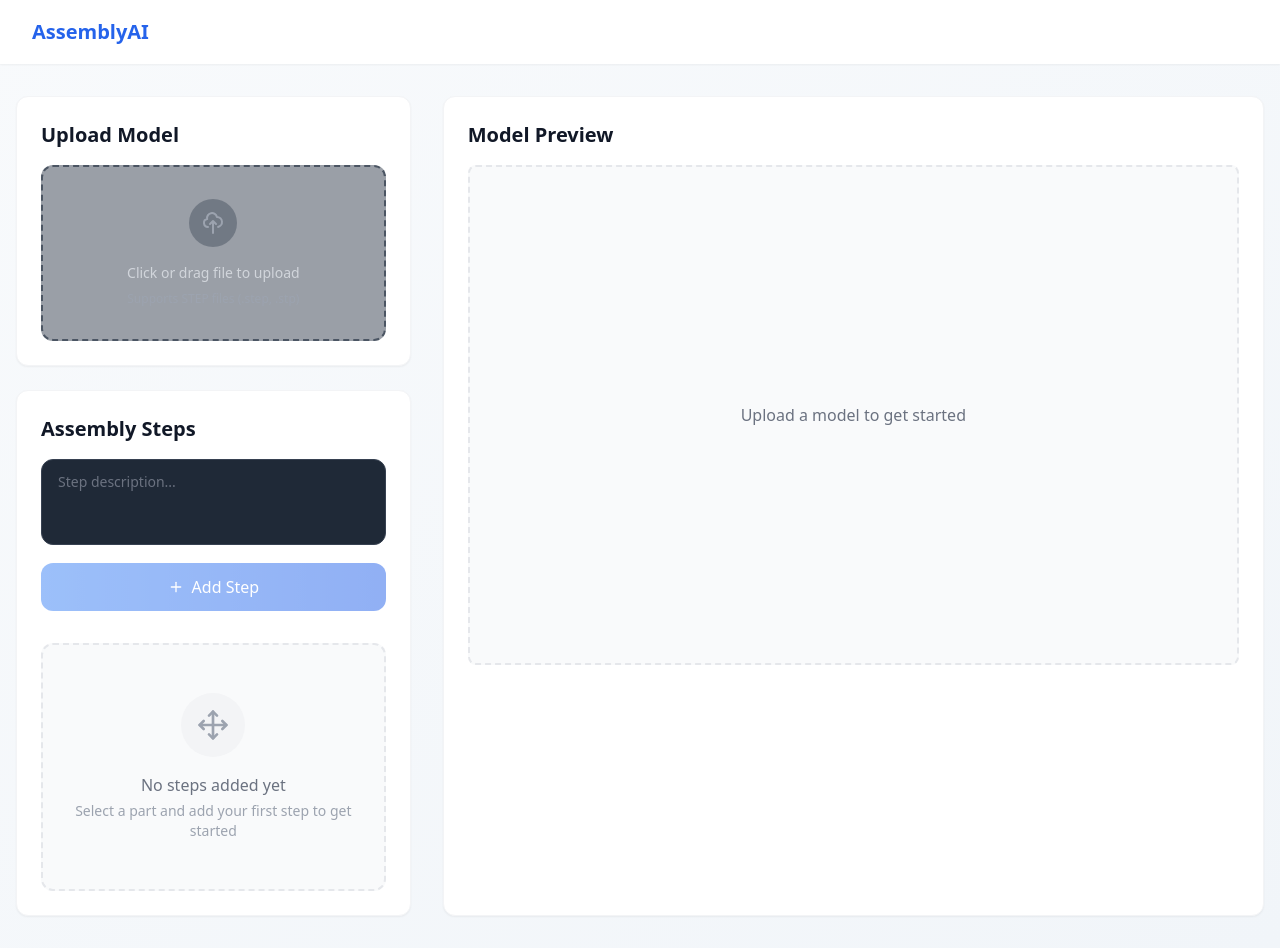
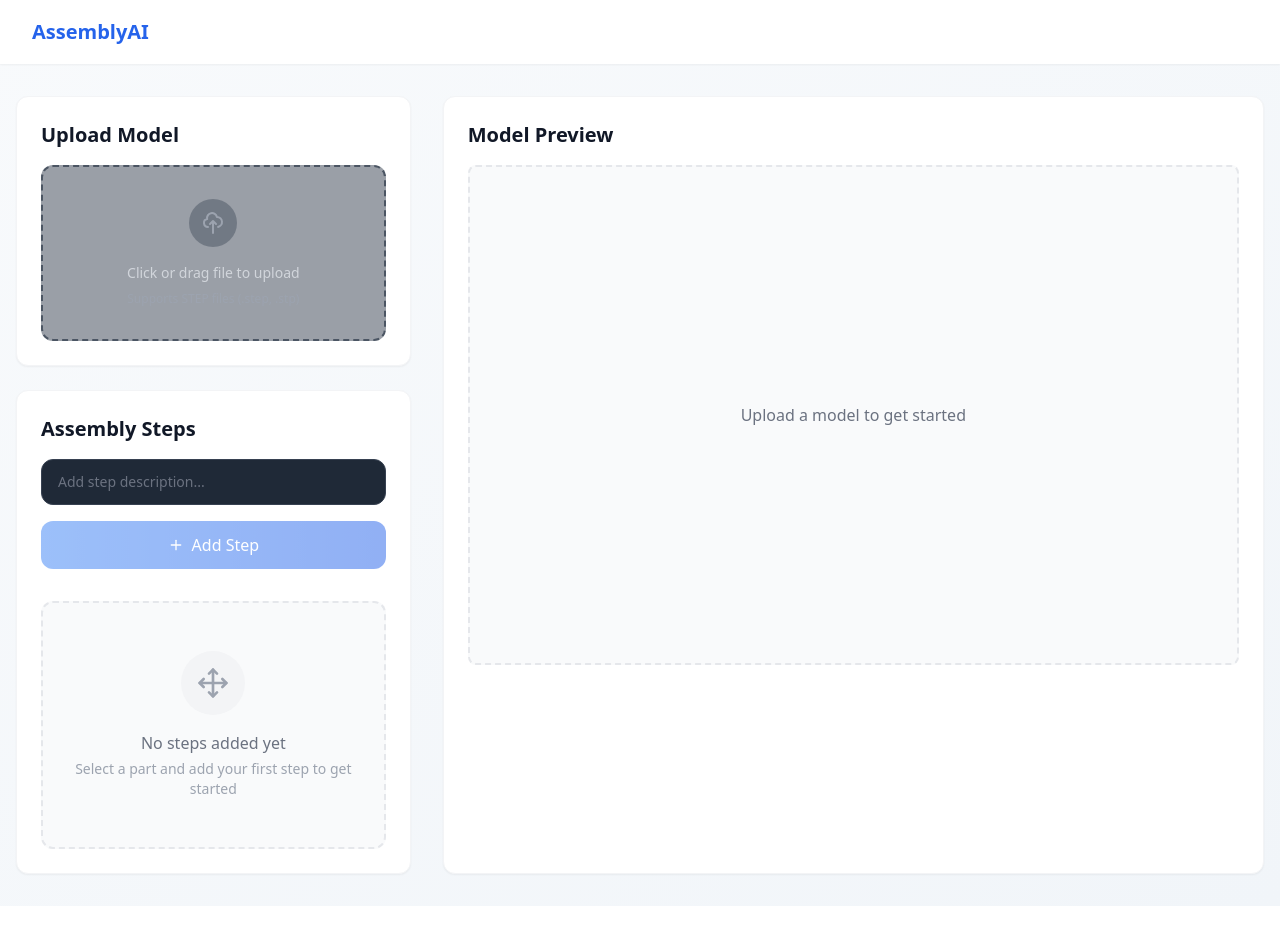
Before and after one commit to ghulammurtaza27/sequence-app, a Next.js app in the folder frontend/: page /app in a window 1280 px wide. After the commit the page ends 906 px from the top, so only its background shows below. Built offline with nearby package versions, Linux system fonts and the light colour scheme.

Commit message:
updating styling

```diff
--- a/frontend/src/components/SequenceSteps.js
+++ b/frontend/src/components/SequenceSteps.js
@@ -94,9 +94,9 @@ export default function SequenceSteps({ selectedPartInfo }) {
   }
 
   return (
-    <div className="space-y-8 w-full">
+    <div className="space-y-8">
       {/* Add Step Form */}
-      <form onSubmit={handleAddStep} className="space-y-6 w-full">
+      <form onSubmit={handleAddStep} className="space-y-4">
         {currentPartInfo && (
           <motion.div
             initial={{ opacity: 0, y: -10 }}
@@ -128,18 +128,18 @@ export default function SequenceSteps({ selectedPartInfo }) {
           </motion.div>
         )}
 
-        {/* Completely separate the input and button */}
-        <div className="w-full space-y-3">
-          <textarea
+        {/* Input and button in separate divs */}
+        <input
+          type="text"
           value={newStep}
           onChange={(e) => setNewStep(e.target.value)}
-            placeholder="Step description..."
-            rows={3}
+          placeholder="Add step description..."
           className="w-full px-4 py-3 text-sm bg-gray-800 border border-gray-700 rounded-xl
-              placeholder:text-gray-500 text-gray-200 resize-none
+            placeholder:text-gray-500 text-gray-200
             focus:outline-none focus:ring-2 focus:ring-blue-500 focus:border-transparent
             transition-all duration-200"
         />
+
         <button
           type="submit"
           disabled={!newStep.trim()}
@@ -153,7 +153,6 @@ export default function SequenceSteps({ selectedPartInfo }) {
           <FiPlus className="w-4 h-4" />
           <span>Add Step</span>
         </button>
-        </div>
       </form>
 
       {/* Export Button */}
```
Lines whose indentation alone changed are shown as unchanged.
